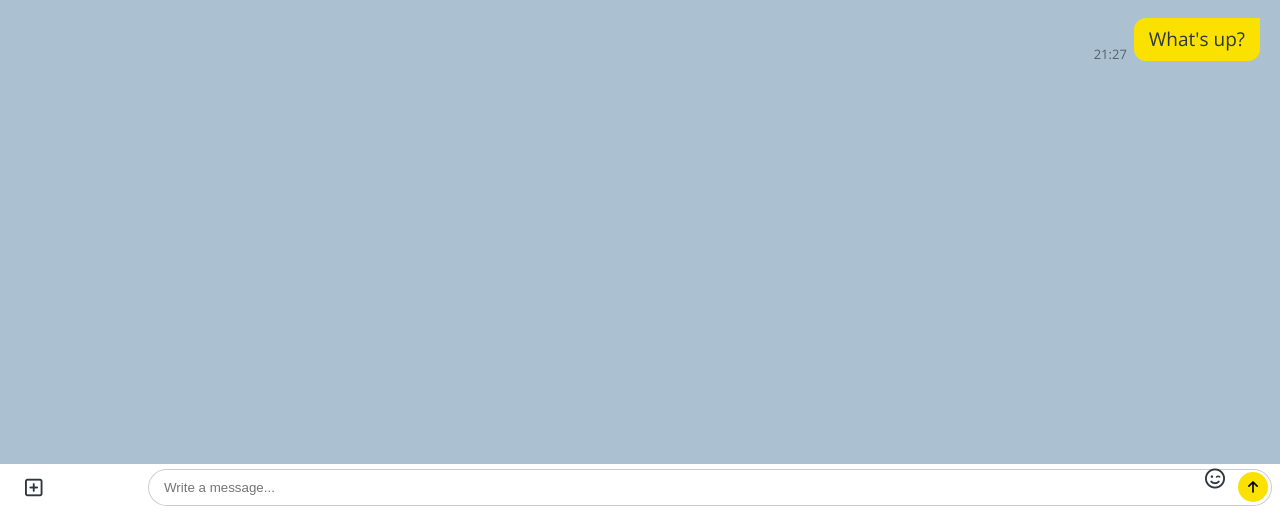
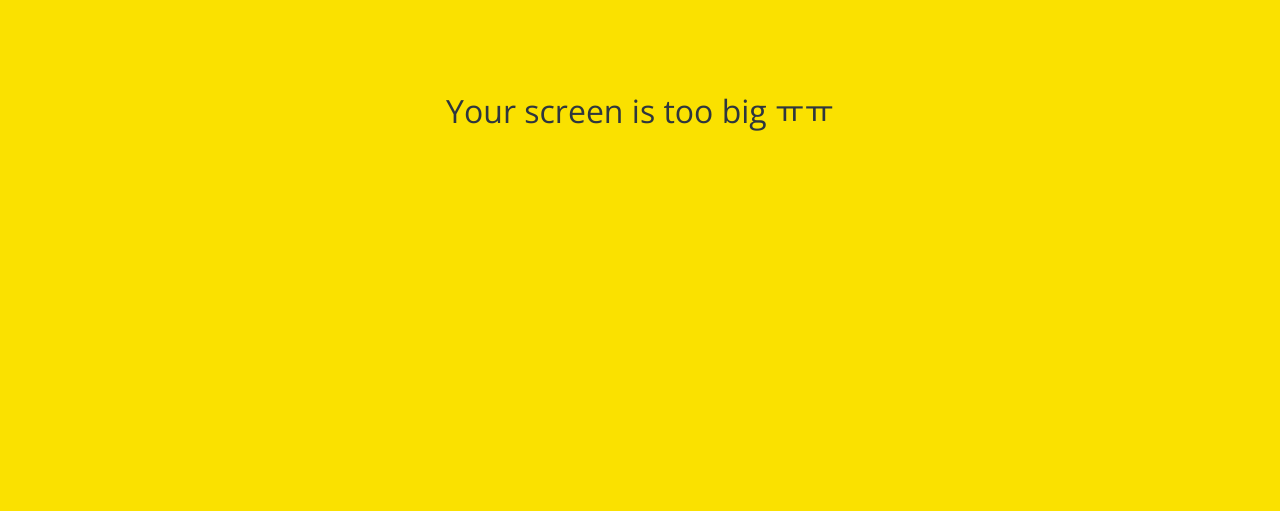
Before and after one commit to wonyj0228/kakaotalk-clone, a plain HTML site: page chat.html in a window 1280 px wide. Shown: the part 289-800 px from the top of the page. Drawn offline with nearby package versions, Linux system fonts and the light colour scheme.

Commit message:
mobile settings 추가

```diff
--- a/chat.html
+++ b/chat.html
@@ -73,6 +73,10 @@
       </div>
     </form>
 
+    <div id="no-mobile">
+      <span>Your screen is too big ㅠㅠ</span>
+    </div>
+
     <script
       src="https://kit.fontawesome.com/6478f529f2.js"
       crossorigin="anonymous"
--- /dev/null
+++ b/css/component/no-mobile.css
@@ -0,0 +1,18 @@
+#no-mobile {
+  position: absolute;
+  z-index: 99;
+  height: 100vh;
+  width: 100vw;
+  background-color: var(--yellow);
+  display: flex;
+  top: 0;
+  align-items: center;
+  justify-content: center;
+  font-size: 32px;
+}
+
+@media screen and (max-width: 450px) {
+  #no-mobile {
+    display: none;
+  }
+}
--- a/css/screens/chat.css
+++ b/css/screens/chat.css
@@ -101,6 +101,7 @@
   padding: 5px 25px;
   align-items: center;
   box-sizing: border-box;
+  transition: transform 0.3s ease-in-out;
 }
 
 .reply .reply__column:first-child {
@@ -159,7 +160,7 @@
   opacity: 0;
 }
 
-.reply:focus-within input {
+.reply input:focus {
   width: 95vw;
   transform: translateX(-13%) translateY(-80px);
 }
--- a/css/styles.css
+++ b/css/styles.css
@@ -12,6 +12,7 @@
 @import 'component/user-component.css';
 @import 'component/badge.css';
 @import 'component/icon-row.css';
+@import 'component/no-mobile.css';
 
 /* screens */
 @import 'screens/login.css';
```
Also changed, not shown: chats.html (+4 -0 lines), find.html (+4 -0 lines), friends.html (+4 -0 lines), index.html (+4 -0 lines), more.html (+4 -0 lines), settings.html (+3 -1 lines).
